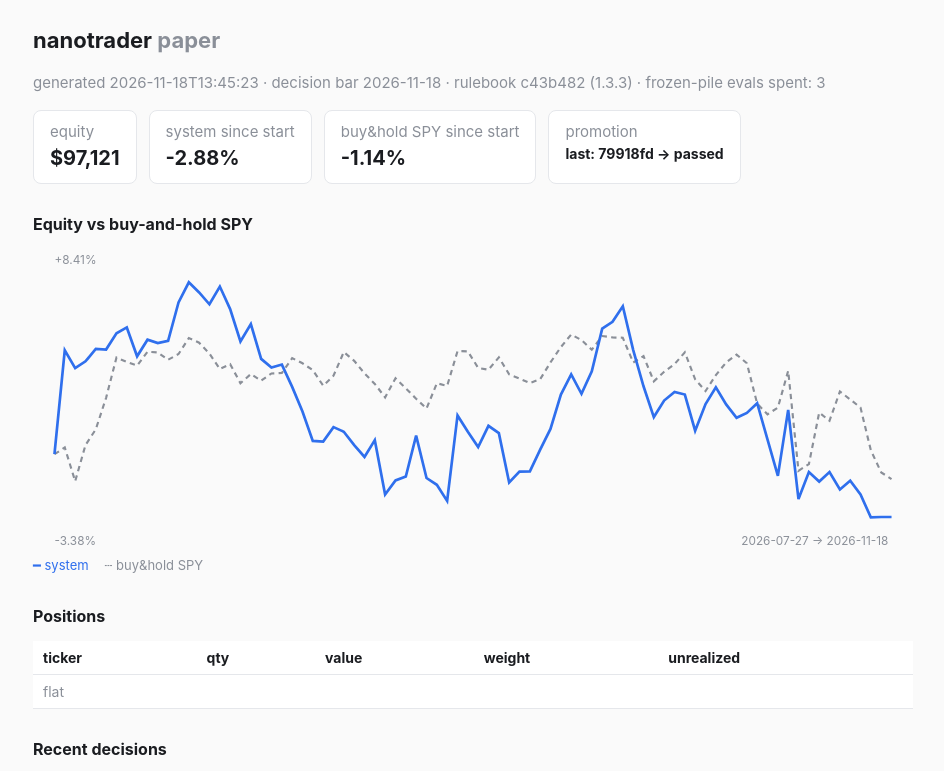
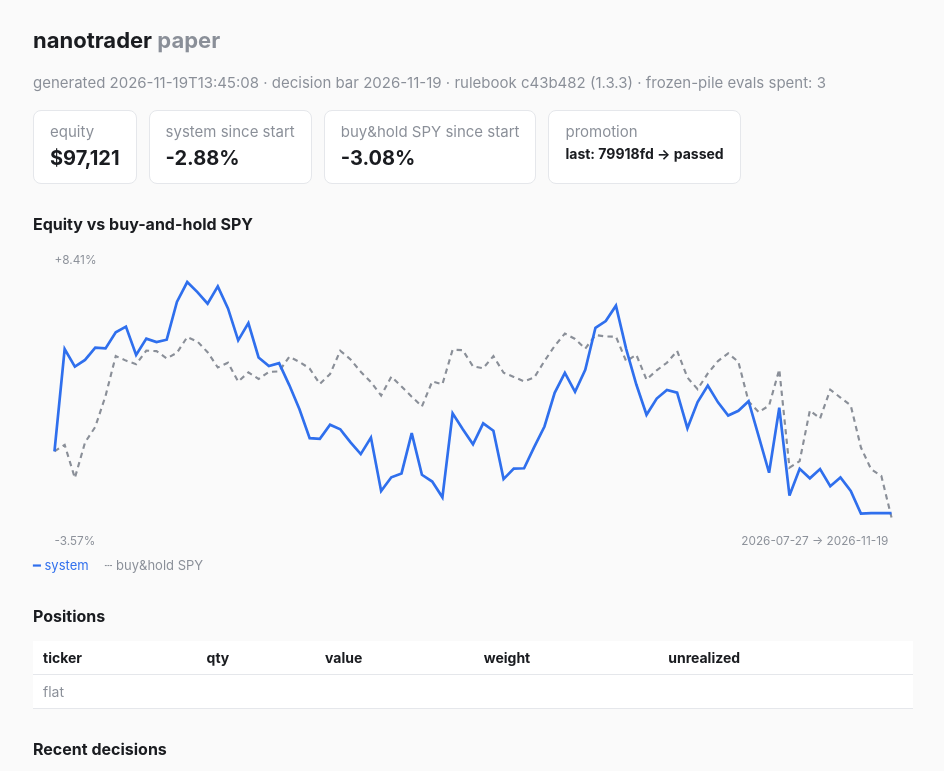
Before and after one commit to vpmouler/nanotrader-dashboard, a plain HTML site: page index.html in a window 1280 px wide. Shown: the top 771 px of the page, without its empty margins (167-1111 px from the left). Drawn offline with Linux system fonts and the light colour scheme.

Commit message:
dashboard 2026-11-19 13:45

```diff
--- a/index.html
+++ b/index.html
@@ -16,23 +16,23 @@
   table,.card{background:#1a1c20;border-color:#2a2d33} td,th{border-color:#2a2d33}}
 </style></head><body>
 <h1>nanotrader <span class="muted">paper</span></h1>
-<p class="muted">generated 2026-11-18T13:45:23 · decision bar 2026-11-18
+<p class="muted">generated 2026-11-19T13:45:08 · decision bar 2026-11-19
  · rulebook c43b482 (1.3.3)
  · frozen-pile evals spent: 3</p>
 <div class="cards">
  <div class="card"><span class="muted">equity</span><b>$97,121</b></div>
  <div class="card"><span class="muted">system since start</span><b>-2.88%</b></div>
- <div class="card"><span class="muted">buy&amp;hold SPY since start</span><b>-1.14%</b></div>
+ <div class="card"><span class="muted">buy&amp;hold SPY since start</span><b>-3.08%</b></div>
  <div class="card"><span class="muted">promotion</span><b style="font-size:14px">last: 79918fd → passed</b></div>
 </div>
 <h2>Equity vs buy-and-hold SPY</h2>
 <svg viewBox="0 0 820 280" width="100%" role="img" aria-label="equity vs SPY">
   <rect width="820" height="280" fill="none"/>
   <text x="20" y="14" class="axis">+8.41%</text>
-  <text x="20" y="276" class="axis">-3.38%</text>
-  <text x="660" y="276" class="axis">2026-07-27 → 2026-11-18</text>
-  <polyline points="20.0,191.2 29.6,185.0 39.3,216.4 48.9,182.7 58.5,168.0 68.1,138.7 77.8,101.1 87.4,105.3 97.0,108.7 106.7,95.7 116.3,96.4 125.9,103.2 135.6,97.9 145.2,83.0 154.8,87.3 164.4,97.4 174.1,111.8 183.7,107.3 193.3,125.1 203.0,116.5 212.6,122.7 222.2,116.0 231.9,115.5 241.5,101.7 251.1,106.5 260.7,112.9 270.4,127.4 280.0,118.1 289.6,96.0 299.3,104.2 308.9,115.9 318.5,125.7 328.1,138.3 337.8,120.5 347.4,129.9 357.0,139.5 366.7,148.7 376.3,125.1 385.9,127.6 395.6,95.1 405.2,95.4 414.8,110.8 424.4,112.5 434.1,101.0 443.7,116.8 453.3,120.7 463.0,125.0 472.6,121.3 482.2,105.7 491.9,91.4 501.5,79.7 511.1,84.8 520.7,93.9 530.4,81.1 540.0,82.4 549.6,82.7 559.3,105.8 568.9,99.8 578.5,123.3 588.1,114.4 597.8,107.3 607.4,96.2 617.0,121.4 626.7,132.4 636.3,117.5 645.9,105.7 655.6,98.4 665.2,106.5 674.8,144.1 684.4,154.0 694.1,147.8 703.7,113.5 713.3,206.7 723.0,200.4 732.6,152.4 742.2,160.1 751.9,132.8 761.5,140.2 771.1,147.8 780.7,187.5 790.4,208.2 800.0,214.4" fill="none" stroke="#8a8f98" stroke-width="2" stroke-dasharray="5,4"/>
-  <polyline points="20.0,191.2 29.6,94.4 39.3,111.0 48.9,104.7 58.5,93.0 68.1,93.7 77.8,78.5 87.4,73.1 97.0,100.0 106.7,84.5 116.3,87.7 125.9,85.5 135.6,49.8 145.2,31.0 154.8,40.5 164.4,51.5 174.1,35.0 183.7,56.0 193.3,86.1 203.0,69.9 212.6,102.4 222.2,110.4 231.9,107.7 241.5,128.5 251.1,151.4 260.7,178.8 270.4,179.4 280.0,166.0 289.6,170.3 299.3,182.7 308.9,193.8 318.5,178.1 328.1,228.7 337.8,215.7 347.4,212.0 357.0,173.9 366.7,213.4 376.3,219.7 385.9,234.7 395.6,155.1 405.2,170.2 414.8,184.5 424.4,164.8 434.1,171.6 443.7,217.5 453.3,207.5 463.0,207.2 472.6,187.0 482.2,167.7 491.9,135.7 501.5,116.9 511.1,134.9 520.7,114.0 530.4,74.2 540.0,67.8 549.6,53.3 559.3,94.2 568.9,127.9 578.5,156.6 588.1,141.2 597.8,133.2 607.4,135.6 617.0,169.3 626.7,144.5 636.3,128.9 645.9,144.8 655.6,157.3 665.2,152.8 674.8,143.7 684.4,177.3 694.1,211.4 703.7,149.9 713.3,233.0 723.0,207.8 732.6,216.7 742.2,207.9 751.9,224.1 761.5,215.8 771.1,228.7 780.7,250.1 790.4,249.7 800.0,249.7" fill="none" stroke="#2f6fed" stroke-width="2.5"/>
+  <text x="20" y="276" class="axis">-3.57%</text>
+  <text x="660" y="276" class="axis">2026-07-27 → 2026-11-19</text>
+  <polyline points="20.0,188.5 29.5,182.5 39.0,213.4 48.5,180.2 58.0,165.8 67.6,136.9 77.1,99.8 86.6,104.0 96.1,107.3 105.6,94.6 115.1,95.2 124.6,101.9 134.1,96.7 143.7,82.1 153.2,86.2 162.7,96.2 172.2,110.4 181.7,106.0 191.2,123.5 200.7,115.0 210.2,121.1 219.8,114.5 229.3,114.1 238.8,100.4 248.3,105.2 257.8,111.4 267.3,125.7 276.8,116.6 286.3,94.8 295.9,102.9 305.4,114.4 314.9,124.1 324.4,136.5 333.9,118.9 343.4,128.2 352.9,137.6 362.4,146.7 372.0,123.5 381.5,126.0 391.0,93.9 400.5,94.3 410.0,109.4 419.5,111.1 429.0,99.8 438.5,115.3 448.0,119.2 457.6,123.4 467.1,119.7 476.6,104.4 486.1,90.3 495.6,78.8 505.1,83.8 514.6,92.8 524.1,80.2 533.7,81.5 543.2,81.7 552.7,104.5 562.2,98.6 571.7,121.7 581.2,113.0 590.7,106.0 600.2,95.0 609.8,119.8 619.3,130.6 628.8,116.0 638.3,104.4 647.8,97.2 657.3,105.2 666.8,142.2 676.3,152.0 685.9,145.9 695.4,112.1 704.9,203.8 714.4,197.6 723.9,150.4 733.4,157.9 742.9,131.1 752.4,138.4 762.0,145.8 771.5,185.0 781.0,205.3 790.5,211.4 800.0,250.3" fill="none" stroke="#8a8f98" stroke-width="2" stroke-dasharray="5,4"/>
+  <polyline points="20.0,188.5 29.5,93.2 39.0,109.6 48.5,103.4 58.0,91.9 67.6,92.6 77.1,77.6 86.6,72.3 96.1,98.8 105.6,83.5 115.1,86.7 124.6,84.5 134.1,49.3 143.7,30.8 153.2,40.2 162.7,51.0 172.2,34.8 181.7,55.4 191.2,85.1 200.7,69.1 210.2,101.1 219.8,109.0 229.3,106.4 238.8,126.8 248.3,149.4 257.8,176.3 267.3,176.9 276.8,163.8 286.3,168.0 295.9,180.2 305.4,191.1 314.9,175.7 324.4,225.5 333.9,212.7 343.4,209.1 352.9,171.6 362.4,210.4 372.0,216.7 381.5,231.4 391.0,153.1 400.5,167.9 410.0,182.0 419.5,162.5 429.0,169.3 438.5,214.4 448.0,204.6 457.6,204.3 467.1,184.4 476.6,165.4 486.1,134.0 495.6,115.4 505.1,133.1 514.6,112.6 524.1,73.4 533.7,67.1 543.2,52.8 552.7,93.0 562.2,126.3 571.7,154.5 581.2,139.4 590.7,131.4 600.2,133.9 609.8,167.0 619.3,142.6 628.8,127.2 638.3,142.9 647.8,155.2 657.3,150.8 666.8,141.8 676.3,174.9 685.9,208.5 695.4,147.9 704.9,229.7 714.4,204.9 723.9,213.7 733.4,205.0 742.9,221.0 752.4,212.8 762.0,225.5 771.5,246.6 781.0,246.2 790.5,246.2 800.0,246.2" fill="none" stroke="#2f6fed" stroke-width="2.5"/>
 </svg>
 <div class="legend"><span style="color:#2f6fed">━ system</span>
 <span style="color:#8a8f98">┄ buy&amp;hold SPY</span></div>
```
